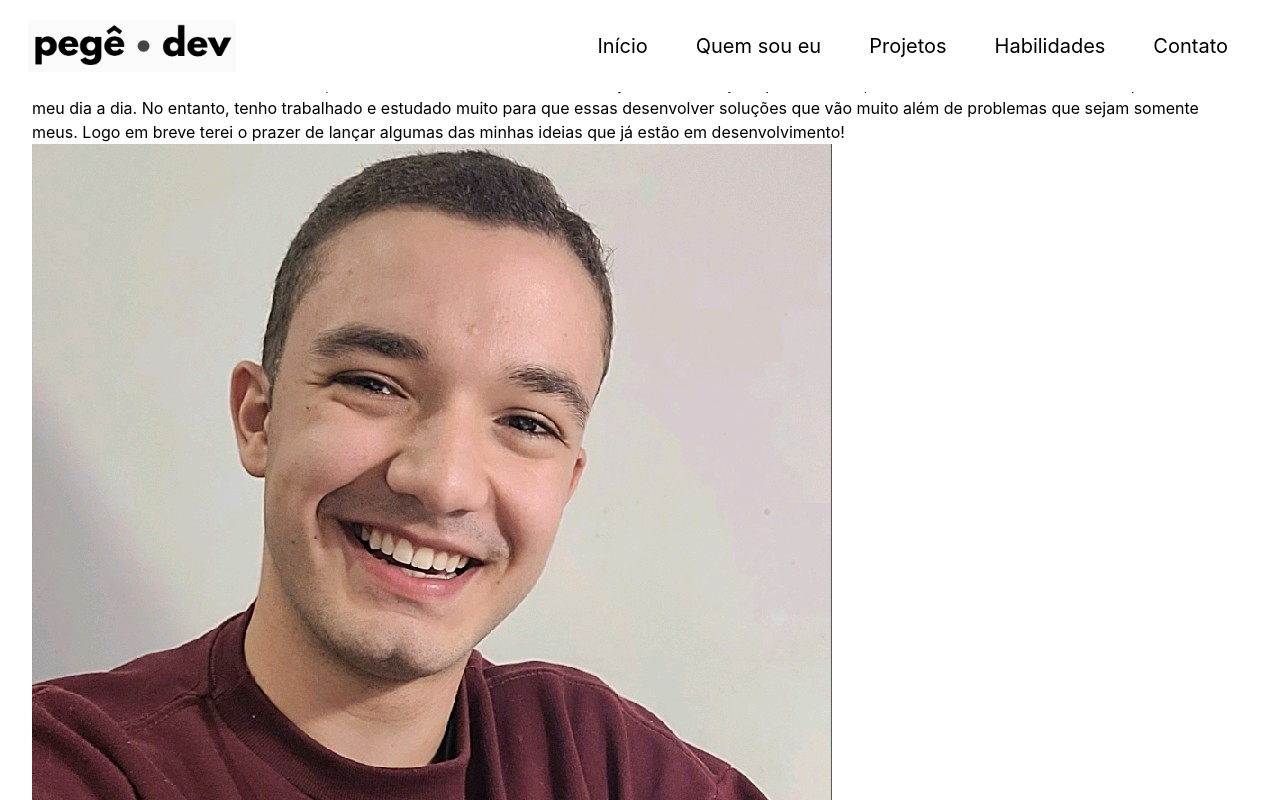
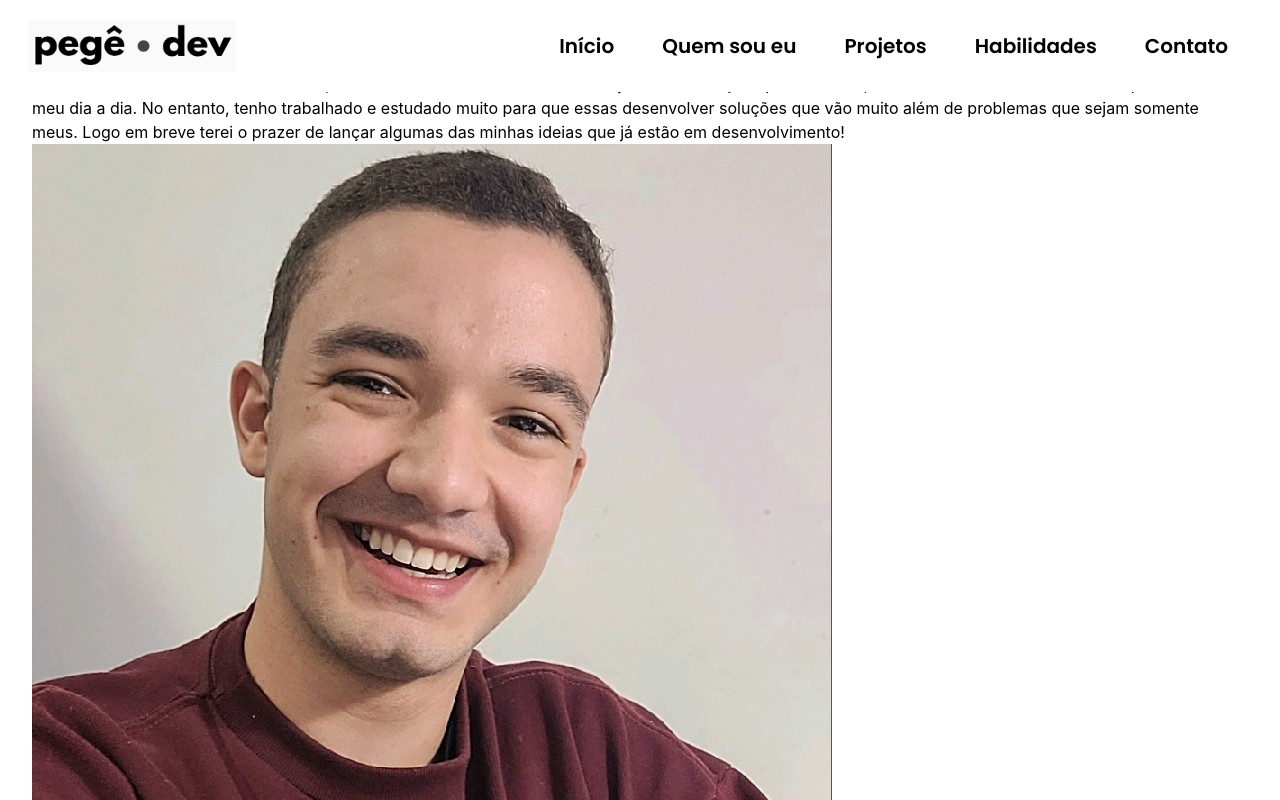
Before and after one commit to pguilhermef/pguilherme-portfolio, a Next.js app: page / in a window 1280 px wide. Shown: the top 800 px of the page. Built offline with nearby package versions, Linux system fonts and the light colour scheme.

Commit message:
style: Cria _document.js e importa uma google font

```diff
--- a/components/Navbar.js
+++ b/components/Navbar.js
@@ -20,7 +20,7 @@ function Navbar() {
   const [navbar, setNavbar] = useState(false);
   return (
     <div>
-      <nav className="w-full bg-white fixed top-0 left-0 right-0 z-10">
+      <nav className="w-full bg-white fixed top-0 left-0 right-0 z-10 font-poppins">
         <div className="justify-between items-center px-7 mx-auto lg:max-w-7xl lg:items-center lg:flex">
           <div>
             <div className="flex items-center justify-between py-3 lg:py-5 lg:block">
@@ -59,7 +59,7 @@ function Navbar() {
                     <li
                     key={item.name}
                     onClick={() => setNavbar(!navbar)}
-                    className="flex justify-center items-center py-6 text-xl text-black border-black lg:px-6 text-center border-b-2 lg:border-b-0 hover:text-gray-700 2xl:font-medium lg:hover:bg-transparent">
+                    className="flex justify-center items-center py-6 text-xl text-black border-black lg:px-6 text-center border-b-2 lg:border-b-0 hover:text-gray-700 font-semibold lg:hover:bg-transparent">
                   <Link href={item.href} >
                     {item.name}
                   </Link>
--- /dev/null
+++ b/pages/_document.js
@@ -0,0 +1,15 @@
+import { Html, Head, Main, NextScript } from 'next/document'
+
+export default function Document() {
+  return (
+    <Html>
+      <Head>
+        <link href="https://fonts.googleapis.com/css2?family=Poppins:wght@400;500;600&display=swap" rel="stylesheet"/>
+      </Head>
+      <body>
+        <Main />
+        <NextScript />
+      </body>
+    </Html>
+  )
+}
```
